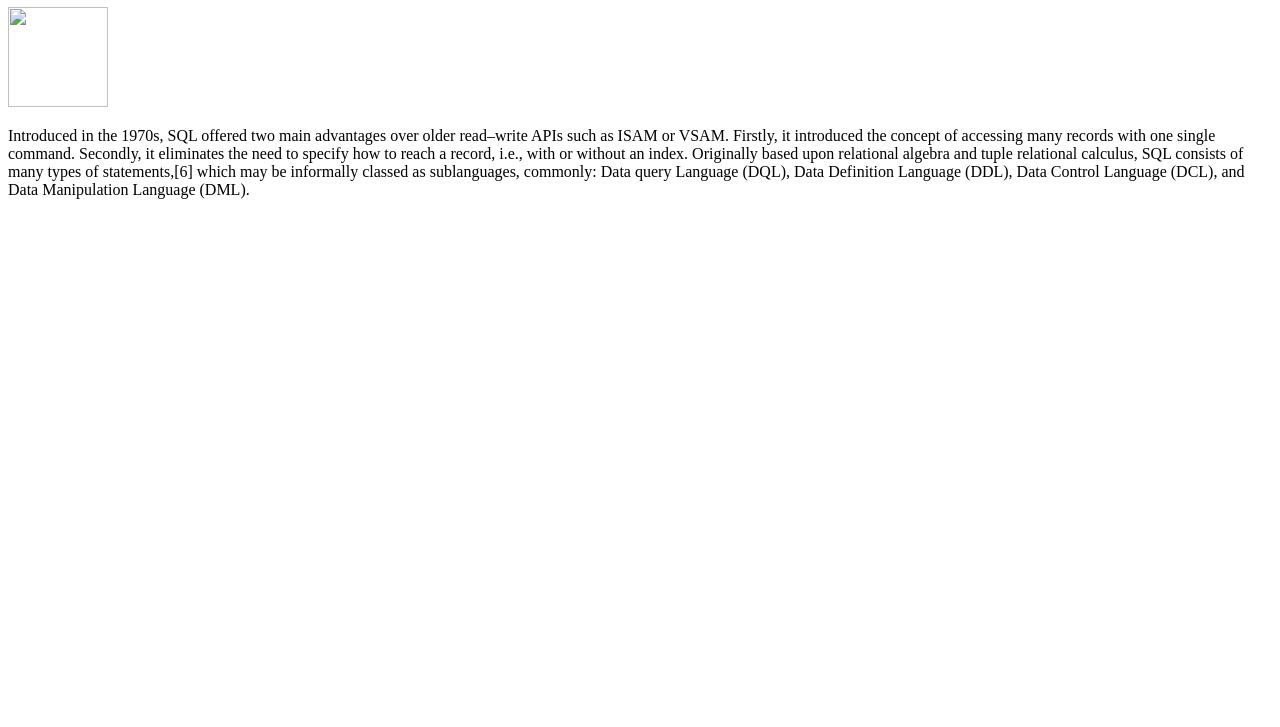
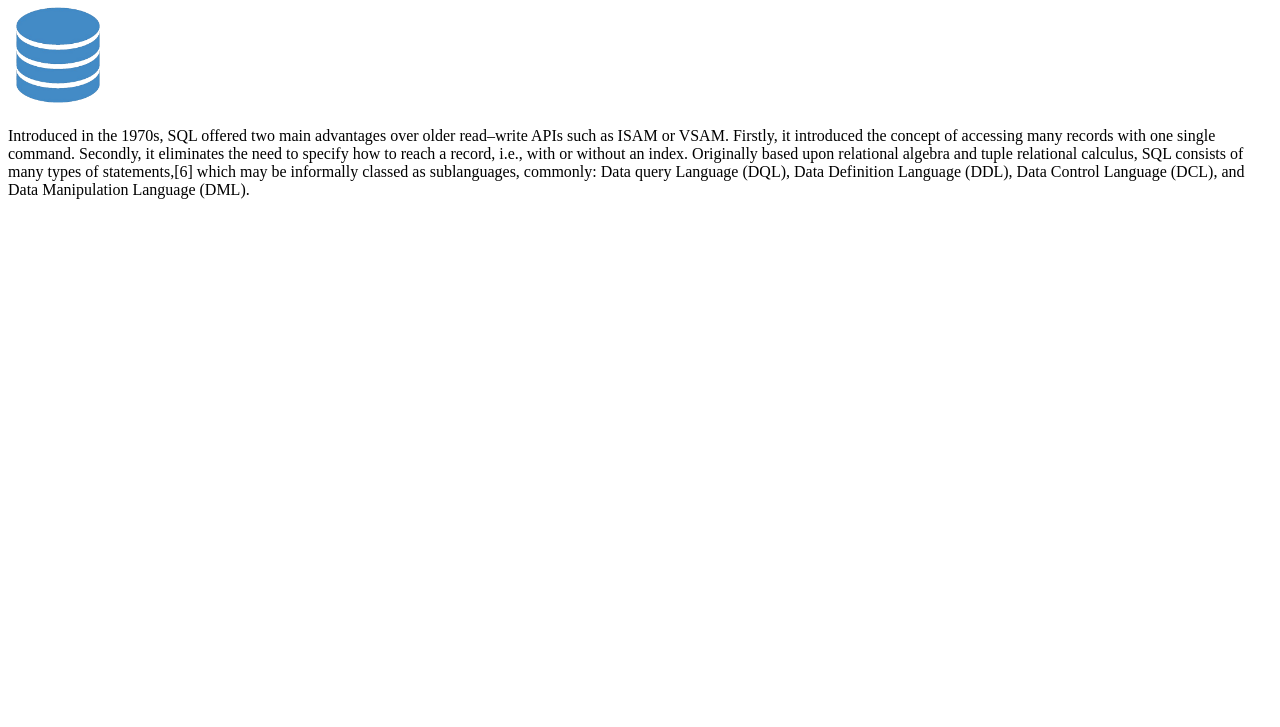
Before and after one commit to Aadhikesavan09/HTML-project-12, a plain HTML site: page index111.html in a window 1280 px wide. Shown: the part 73-800 px from the top of the page. Drawn offline with Linux system fonts and the light colour scheme; the site is published under a folder, as on GitHub Pages, so addresses that start at the root find nothing.

Commit message:
Update index111.html

```diff
--- a/index111.html
+++ b/index111.html
@@ -8,7 +8,7 @@
 <body>
     <h1>SQL</h1>
 
-    <img src="/DB-removebg-preview.png" height="100" width="100">
+    <img src="./DB-removebg-preview.png" height="100" width="100">
 
     <p>
         Introduced in the 1970s, SQL offered two main advantages over older read–write APIs such as ISAM or VSAM. Firstly, it introduced the concept of accessing many records with one single command. Secondly, it eliminates the need to specify how to reach a record, i.e., with or without an index.
```
